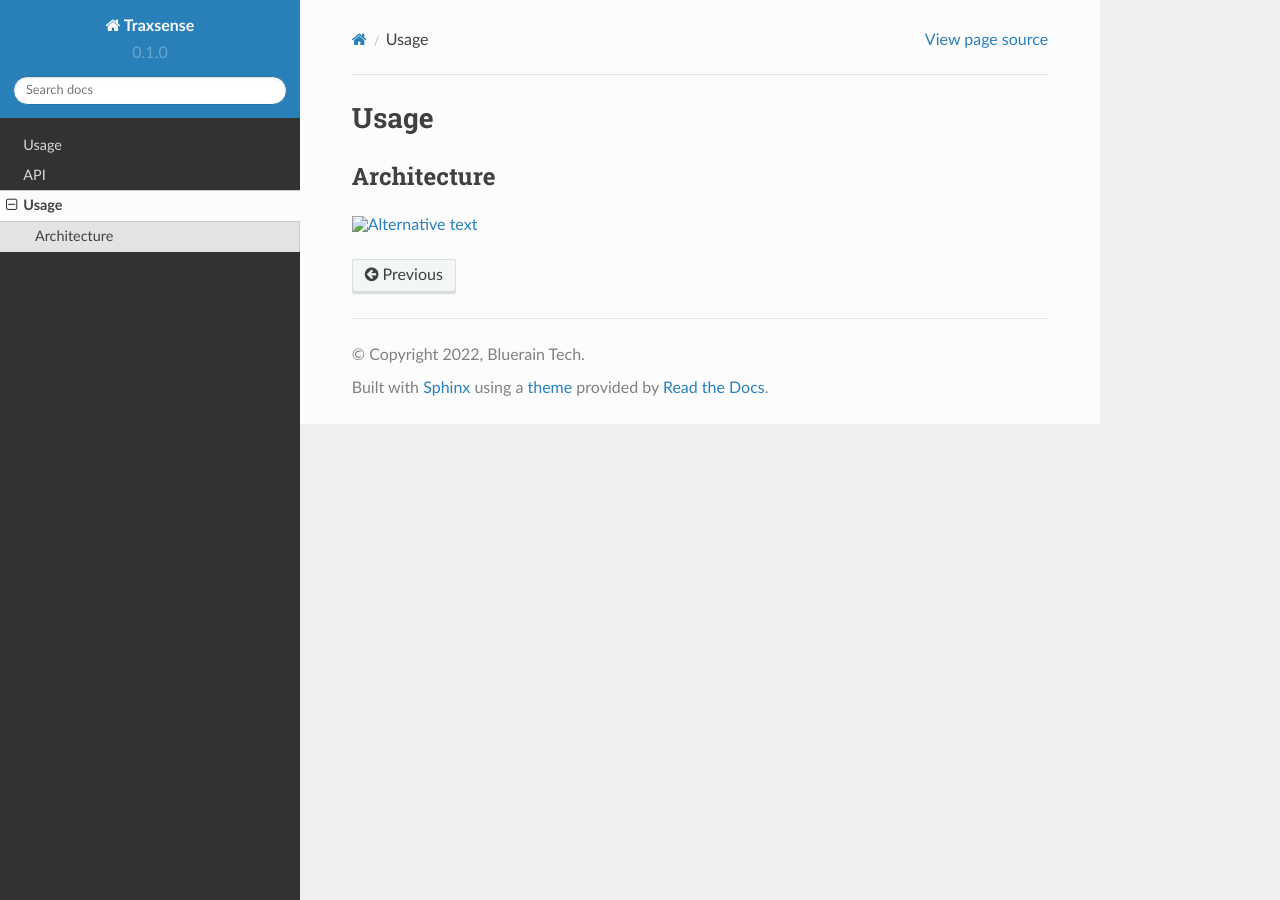
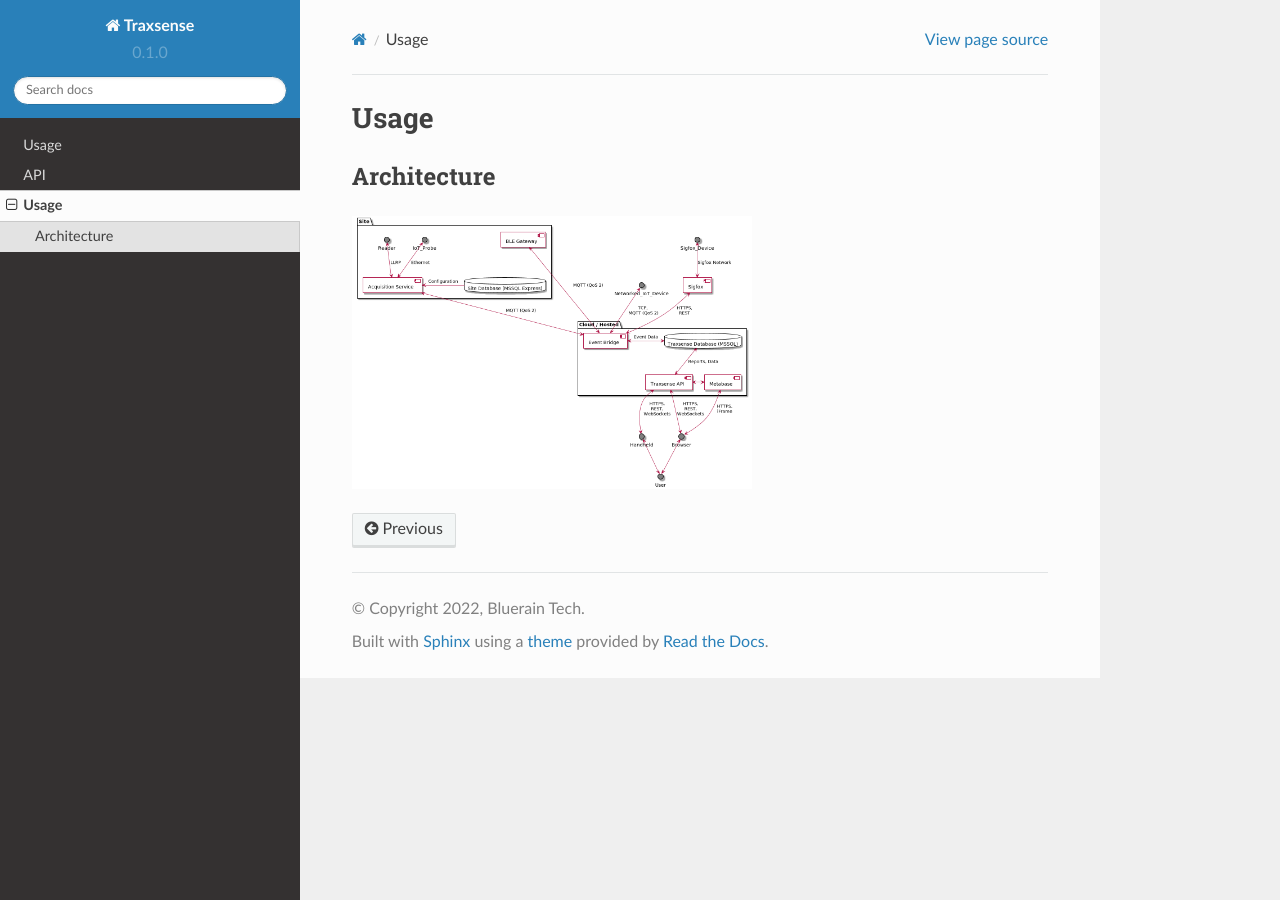
Before and after one commit to readthedocs/tutorial-template, a Sphinx documentation site: the page built from docs/source/architecture.rst, in a window 1280 px wide. Built offline with Sphinx 7.4.7 and the Read the Docs theme 2.0.0, drawn with Linux system fonts in a browser that asks for light colours.

Commit message:
Add architecture docs

```diff
--- a/docs/source/architecture.rst
+++ b/docs/source/architecture.rst
@@ -6,6 +6,6 @@ Usage
 Architecture
 ----------------
 
-.. image:: source/architecture.png
+.. image:: architecture.png
   :width: 400
   :alt: Alternative text
```
